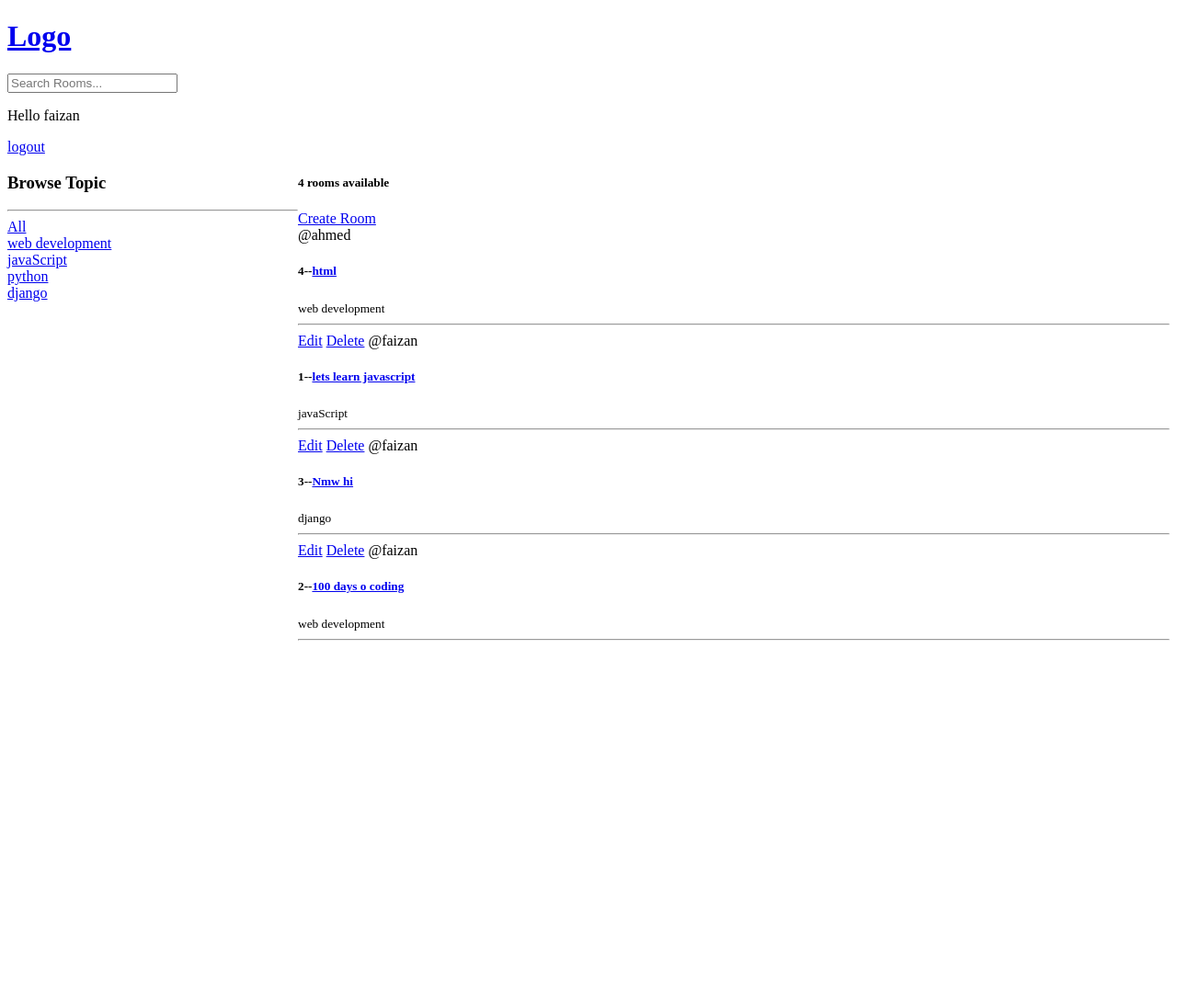
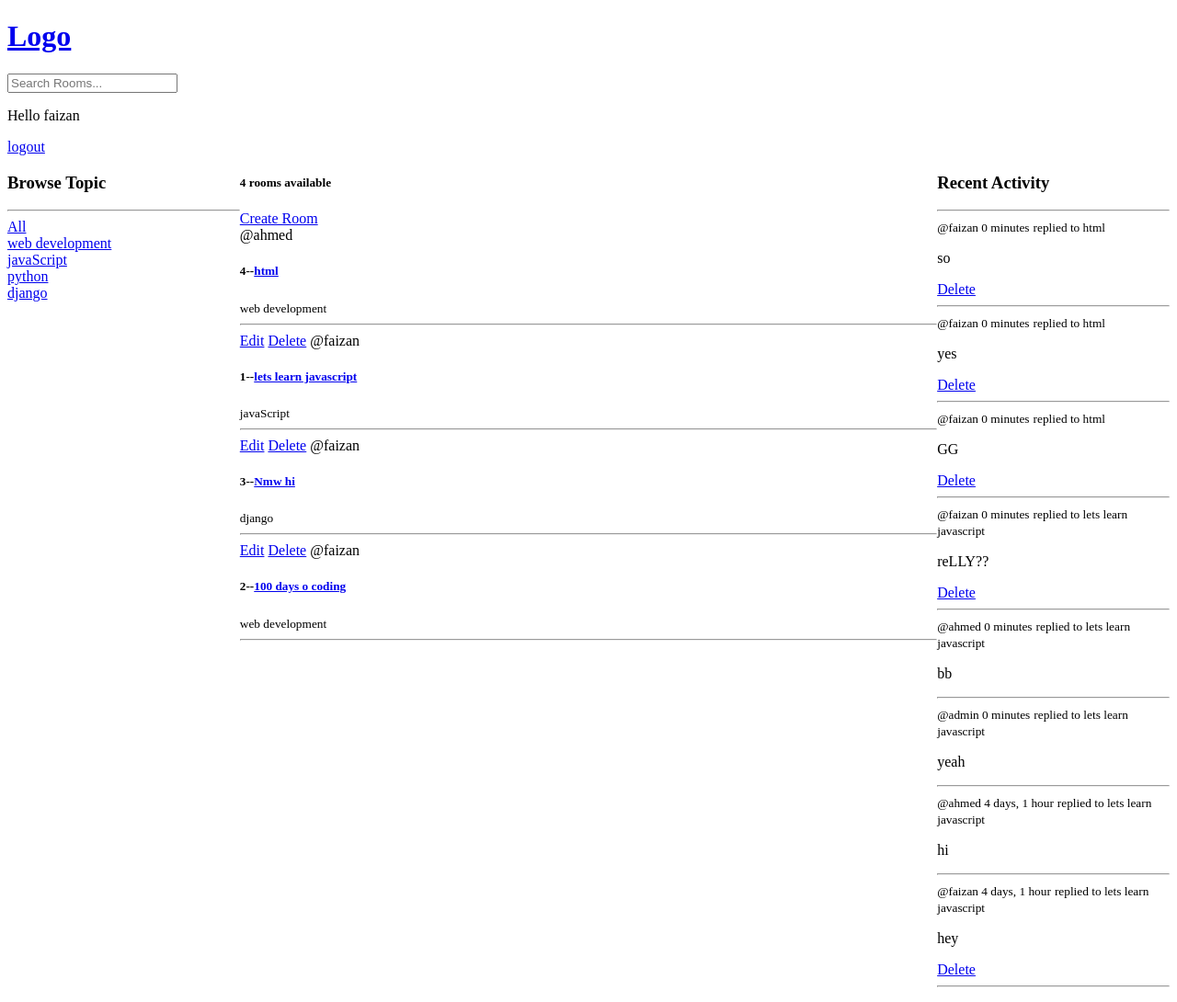
Before and after one commit to Faizan10933/SocialAcademy-django, a Django app: page / in a window 1280 px wide. Shown: the whole page at 92% size. Before the commit the page ends 697 px from the top, so only its background shows below. Run offline with Django 3.2, Linux system fonts and the light colour scheme; a user stored in the database is signed in; data comes from the database, SQL or seed files in the repository.

Commit message:
activity feed

```diff
--- a/base/models.py
+++ b/base/models.py
@@ -33,5 +33,8 @@ class Message(models.Model):
     updated=models.DateTimeField(auto_now=True)
     created=models.DateTimeField(auto_now_add=True)
 
+    class Meta:
+        ordering=['-updated','-created']
+
     def __str__(self):
         return self.body[0:50]
--- /dev/null
+++ b/base/templates/base/activity_component.html
@@ -0,0 +1,15 @@
+<h3>Recent Activity</h3>
+    <hr>
+    {% for message in room_messages %}
+    <div>
+        <small>@{{message.user}}  {{message.created|timesince}}</small>
+        <small>replied to {{message.room}}</small>
+
+        <p>{{message}}</p>
+        {% if request.user == message.user %}
+        <a href="{% url 'delete-message' message.id %}">Delete</a>
+
+        {% endif %}
+        <hr>
+    </div>
+    {% endfor %}
--- /dev/null
+++ b/base/templates/base/feed_component.html
@@ -0,0 +1,14 @@
+<div>
+{% for room in rooms %}
+<div>
+    {% if request.user == room.host %}
+    <a href="{% url 'update-room' room.id %}">Edit</a>
+    <a href="{% url 'delete-room' room.id %}">Delete</a>
+    {% endif %}
+    <span>@{{room.host.username}}</span>
+    <h5>{{room.id}}--<a href="{% url 'room' room.id %}">{{room.name}}</a></h5>
+    <small>{{room.topic.name}}</small>
+    <hr>
+</div>
+{% endfor %}
+</div>
--- a/base/templates/base/home.html
+++ b/base/templates/base/home.html
@@ -7,44 +7,27 @@
 
     .home-container{
         display: grid;
-        grid-template-columns:1fr 3fr;
+        grid-template-columns:1fr 3fr 1fr;
 
     }
 </style>
     <div class="home-container">
         <div>
-            <h3>Browse Topic</h3>
-            <hr>
-            <div>
-                <a href="{% url 'home' %}">All</a>
-            </div>
-            {% for topic in topics %}
-                <div>
-                    <a href="{% url 'home' %}?q={{topic.name}}">{{topic.name}}</a>
-                </div>
-            {% endfor %}
+            {% include 'base/topics_component.html' %}
         </div>
         <div>
             <h5>{{room_count}} rooms available</h5>
+            <a href="{% url 'create-room' %}">Create Room<a>
 
-
-        <div>
-            <a href="{% url 'create-room' %}">Create Room<a>
-                {% for room in rooms %}
-                <div>
-                    {% if request.user == room.host %}
-                    <a href="{% url 'update-room' room.id %}">Edit</a>
-                    <a href="{% url 'delete-room' room.id %}">Delete</a>
-                    {% endif %}
-                    <span>@{{room.host.username}}</span>
-                    <h5>{{room.id}}--<a href="{% url 'room' room.id %}">{{room.name}}</a></h5>
-                    <small>{{room.topic.name}}</small>
-                    <hr>
-                </div>
-                {% endfor %}
-        </div>
+                {% include 'base/feed_component.html' %}
 
 
     </div>
+
+
+<div>
+    {% include 'base/activity_component.html' %}
+</div>
+
 </div>
 {% endblock content %}
--- /dev/null
+++ b/base/templates/base/topics_component.html
@@ -0,0 +1,10 @@
+<h3>Browse Topic</h3>
+            <hr>
+            <div>
+                <a href="{% url 'home' %}">All</a>
+            </div>
+            {% for topic in topics %}
+                <div>
+                    <a href="{% url 'home' %}?q={{topic.name}}">{{topic.name}}</a>
+                </div>
+            {% endfor %}
--- a/base/views.py
+++ b/base/views.py
@@ -74,14 +74,17 @@ def home(request):
         )
     topics = Topic.objects.all()
     room_count=rooms.count()
-    context = {'rooms':rooms, 'topics':topics, 'room_count':room_count}
+
+    room_messages = Message.objects.filter(Q(room__topic__name__icontains=q))
+
+    context = {'rooms':rooms, 'topics':topics, 'room_count':room_count, 'room_messages':room_messages}
     return render(request, 'base/home.html', context)
 
 
 
 def room(request, pk):
     room = Room.objects.get(id=pk)
-    room_messages=room.message_set.all().order_by('-created')
+    room_messages=room.message_set.all()
     participants = room.participants.all()
     if request.method=='POST':
         message =   Message.objects.create(
```
